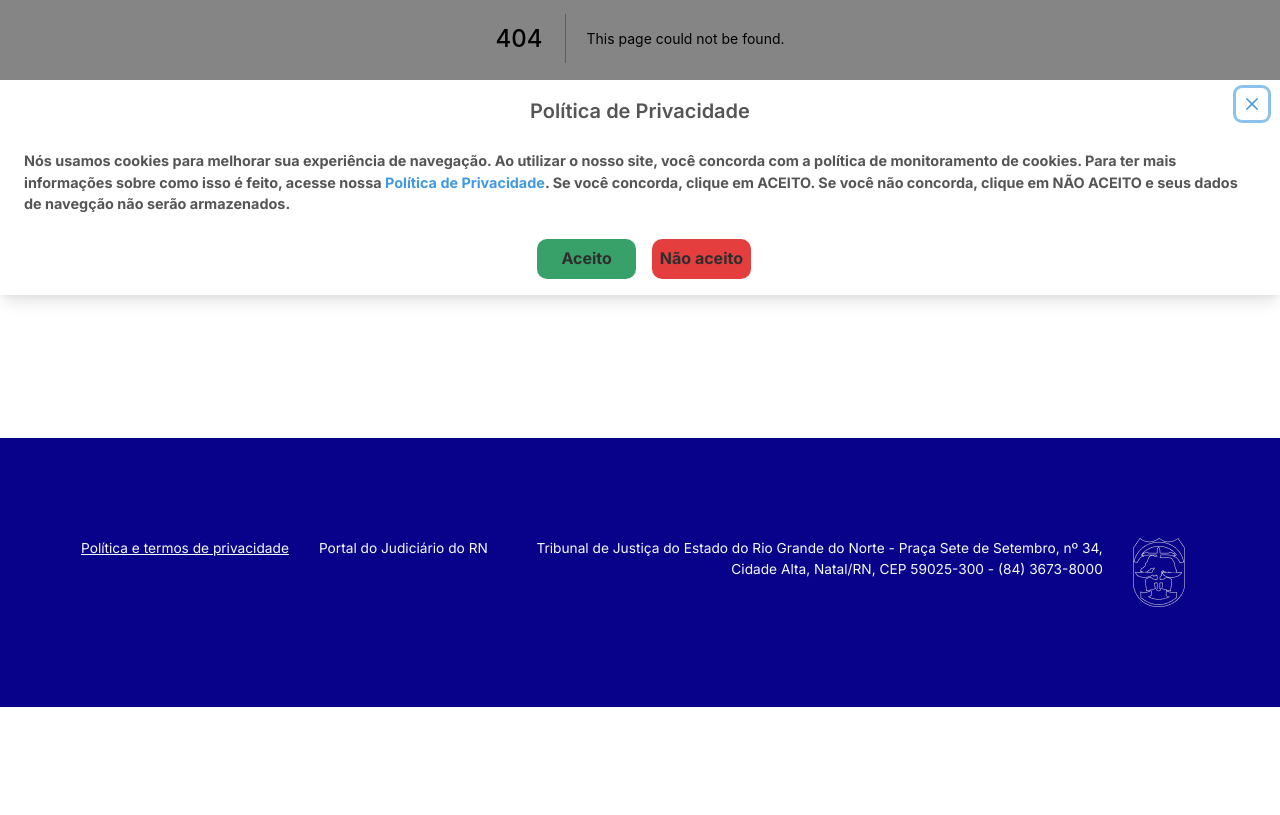
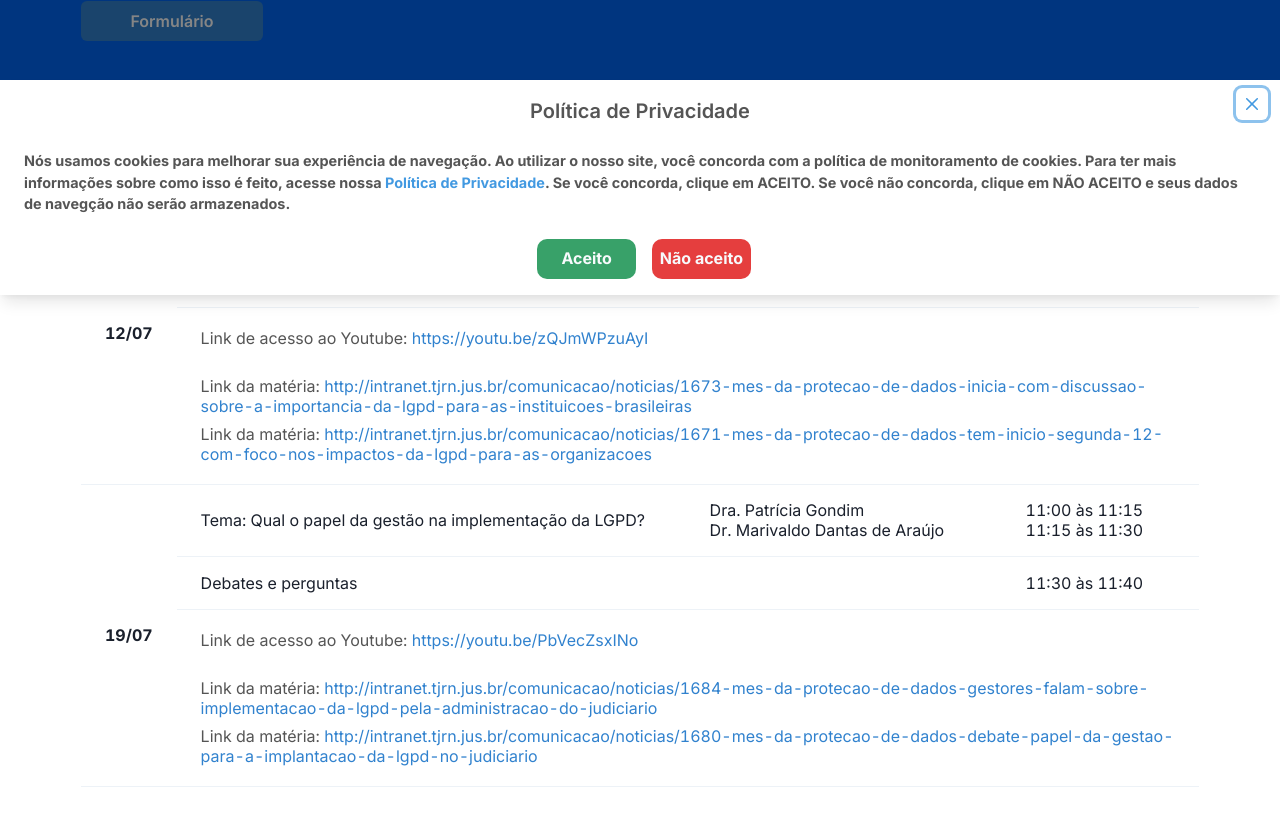
Before and after one commit to yargo11/lgpd, a Next.js app: page /eventos_e_campanhas in a window 1280 px wide. Before the commit this address had no page. Shown: the part 505-1320 px from the top of the page. Before the commit the page ends 1212 px from the top, so only its background shows below. Built offline with nearby package versions, Linux system fonts and the light colour scheme.

Commit message:
eventos e campanhas

```diff
--- a/src/components/CookiesButton/index.tsx
+++ b/src/components/CookiesButton/index.tsx
@@ -16,37 +16,46 @@ import * as ReactGA from 'react-ga';
 
 
 export function CookiesButton() {
-    const [cookieEnabled, setCookieEnabled] = React.useState('false');
+    const [cookieEnabled, setCookieEnabled] = React.useState<Boolean>(false);
 
     const { isOpen, onOpen, onClose } = useDisclosure()
 
     const btnRef = React.useRef()
 
     useEffect(() => {
-        if (typeof window !== 'undefined') {
-            setCookieEnabled(localStorage.getItem('GA-tjrn'));
-        };
+        if (typeof window !== 'undefined' && document.cookie !== '') {
+            const cookieValue = document.cookie
+                .split('; ')
+                .find(row => row.startsWith('cookieState='))
+                .split('=')[1];
+
+            setCookieEnabled(Boolean(cookieValue));
+        }
         onOpen();
     }, [])
 
-    function fecharDrawer() {
+    function accceptCookie() {
 
         if (typeof window !== 'undefined') {
-            localStorage.setItem('GA-tjrn', 'true');
+            document.cookie = "cookieState=true; path=/; max-age=31557600";
+            ReactGA.initialize('UA-38668588-1');
+            ReactGA.pageview(window.location.pathname + window.location.search);
         }
-console.log('tomtom')
         onClose();
     }
 
-    if (typeof window !== 'undefined' && localStorage.getItem('GA-tjrn')) {
-        ReactGA.initialize('UA-38668588-1');
-        ReactGA.pageview(window.location.pathname + window.location.search);
+    function refuseCookie() {
+
+        if (typeof window !== 'undefined') {
+            document.cookie = "cookieState=false; path=/;max-age=3600";
+        }
+        onClose();
     }
 
     return cookieEnabled ? (
         <></>
     ) : (
-        <>
+
         <Drawer
             isOpen={isOpen}
             placement="bottom"
@@ -84,7 +93,7 @@ console.log('tomtom')
 
                 <DrawerFooter display='flex' justifyContent='center'>
                     <HStack>
-                            <Button type="button" onClick={fecharDrawer}
+                        <Button type="button" onClick={accceptCookie}
                             maxW='220px'
                             w='50%'
                             border='none'
@@ -93,10 +102,10 @@ console.log('tomtom')
                             colorScheme='green'
                             fontSize={['0.75rem', '1rem']}
                             fontWeight='700'
-                                color='#2e2e2e'
+                            color='gray.50'
                             mx='0.5rem'
                         > Aceito </Button>
-                            <Button type="button" onClick={onClose}
+                        <Button type="button" onClick={refuseCookie}
                             maxW='220px'
                             w='50%'
                             border='none'
@@ -105,13 +114,13 @@ console.log('tomtom')
                             colorScheme='red'
                             fontSize={['0.75rem', '1rem']}
                             fontWeight='700'
-                                color='#2e2e2e'
+                            color='gray.50'
                             mx='0.5rem'
                         > Não aceito </Button>
                     </HStack>
                 </DrawerFooter>
             </DrawerContent>
         </Drawer>
-        </>
+
     )
 }
--- a/src/components/Header/Menu/index.tsx
+++ b/src/components/Header/Menu/index.tsx
@@ -11,12 +11,11 @@ import {
     MenuButton,
     MenuList,
     MenuItem,
-    MenuItemOption,
-    MenuGroup,
-    MenuOptionGroup,
-    MenuIcon,
-    MenuCommand,
-    MenuDivider,
+    Accordion,
+    AccordionItem,
+    AccordionButton,
+    AccordionPanel,
+    AccordionIcon,
 } from '@chakra-ui/react'
 import { FiMenu, FiChevronDown } from 'react-icons/fi'
 
@@ -77,11 +76,25 @@ export default function MenuLGPD({ showMenu = true }: MenuProps) {
 
                                 <DrawerBody>
                                     <VStack color='tj_dark_blue'>
-                                        <Text as='h5' px='8px'>Geral</Text>
-                                        <Text as='h5' px='8px'>Comitê Gestor</Text>
-                                        <Text as='h5' px='8px'>Dados Pessoais</Text>
-                                        <Text as='h5' px='8px'>Implementação</Text>
-                                        <Text as='h5' px='8px'>Políticas</Text>
+                                        <Text as='h5' px='8px'><Link href='/'>Geral</Link></Text>
+                                        <Text as='h5' px='8px'><Link href='/comite'>Comitê Gestor</Link></Text>
+
+                                        <Accordion allowToggle textAlign='center'>
+                                            <AccordionItem justifyContent='center'>
+                                                <AccordionButton>
+                                                    <Text as='h5' px='8px' w='100%'>
+                                                        Dados Pessoais
+                                                    </Text>
+                                                </AccordionButton>
+                                                <AccordionPanel>
+                                                    <Text as='h5' px='8px'><Link href='/direitos_dos_titulares'>Direitos dos Titulares</Link></Text>
+                                                    <Text as='h5' px='8px'><Link href='/encarregado_pelo_tratamento'>Encarregado pelo Tratamento</Link></Text>
+                                                </AccordionPanel>
+                                            </AccordionItem>
+                                        </Accordion>
+
+                                        <Text as='h5' px='8px'><Link href='/implementacao'>Implementação</Link></Text>
+                                        <Text as='h5' px='8px'><Link href='/politicas'>Políticas</Link></Text>
                                     </VStack>
                                 </DrawerBody>
 
--- a/src/components/Header/index.tsx
+++ b/src/components/Header/index.tsx
@@ -1,4 +1,4 @@
-import { HStack, Box, Image, Spacer, Flex, useBreakpointValue } from '@chakra-ui/react'
+import { HStack, Box, Image, Spacer, Flex, useBreakpointValue, Link } from '@chakra-ui/react'
 
 import Menu from './Menu'
 
@@ -16,7 +16,7 @@ export default function Header() {
                 w='100%'
             >
                 <Flex>
-                    <Image src='/logo-tjrn.png' alt='logo' maxW='288px' w='100%' />
+                    <Link href='/'><Image src='/logo-tjrn.png' alt='logo' maxW='288px' w='100%' /></Link>
                 </Flex>
                 <Spacer />
                 <Menu showMenu={isWideScreen} />
--- a/src/pages/comite.tsx
+++ b/src/pages/comite.tsx
@@ -6,7 +6,7 @@ export default function Comite() {
             <Box bg='#0065F3' py='50px'>
                 <Flex direction='column' maxW='1150px' m='auto' px={4}>
                     <Text as='h2' pb='30px' color='#FEC810'>Comitê Gestor de Proteção de Dados (CGPD)</Text>
-                    <Text as='h4' maxW='832px' textAlign='left'>
+                    <Text as='h4' maxW='832px' textAlign='left' color='gray.50'>
                         É formado por Magistrados e Servidores designados como membros titulares e suplentes. A composição
                         do comitê teve como premissa a formação de equipe multidisciplinar com competências técnicas e a
                         representação de unidades judiciais e administrativas com a finalidade de prestarem assessoramento
--- a/src/pages/direitos_dos_titulares.tsx
+++ b/src/pages/direitos_dos_titulares.tsx
@@ -6,7 +6,7 @@ export default function DireitosDosTitulares() {
             <Box bg='#0065F3' py='50px'>
                 <Flex direction='column' maxW='1150px' m='auto' px={4}>
                     <Text as='h2' pb='30px' color='#FEC810'>Direitos dos titulares</Text>
-                    <Text as='h4' maxW='832px' textAlign='left'>
+                    <Text as='h4' maxW='832px' textAlign='left' color='gray.50'>
                         Titular é a pessoa natural (pessoa viva) a quem se referem os dados pessoais que são objetos de
                         tratamento, ou seja, é a pessoa física a qual os dados pertencem.
                     </Text>
--- a/src/pages/encarregado_pelo_tratamento.tsx
+++ b/src/pages/encarregado_pelo_tratamento.tsx
@@ -6,7 +6,7 @@ export default function EncarregadoPeloTratamento() {
             <Box bg='#0065F3' py='50px'>
                 <Flex direction='column' maxW='1150px' m='auto' px={4}>
                     <Text as='h2' pb='30px' color='#FEC810'>Encarregado pelo tratamento de dados pessoais</Text>
-                    <Text as='h4' maxW='832px' textAlign='left'>
+                    <Text as='h4' maxW='832px' textAlign='left' color='gray.50'>
                         O Encarregado pelo tratamento de dados pessoais é designado pelo Controlador. É a pessoa física ou
                         jurídica responsável por, dentre outras atribuições, realizar a comunicação entre os titulares de
                         dados pessoais, o controlador, a Autoridade Nacional de Proteção de Dados, bem como conhecer
--- /dev/null
+++ b/src/pages/eventos_e_campanhas.tsx
@@ -0,0 +1,126 @@
+import {
+    Flex, Box, Text, Button, Link,
+    Table,
+    Thead,
+    Tbody,
+    Tfoot,
+    Tr,
+    Th,
+    Td,
+    TableCaption,
+} from '@chakra-ui/react'
+
+export default function EventosECampanhas() {
+    return (
+        <Flex direction='column'>
+            <Box bg='#0065F3' py='50px'>
+                <Flex direction='column' maxW='1150px' m='auto' px={4}>
+                    <Text as='h2' pb='30px' color='#FEC810'>Eventos e Campanhas</Text>
+                    <Text as='h3' pb='30px' color='#FEC810'>Quais os eventos e capacitações realizados pelo Poder Judiciário do Rio Grande do Norte?</Text>
+                    <Text as='h4' maxW='832px' textAlign='left' color='gray.50'>
+                        O TJRN optou em fazer uma Campanha de Sensibilização/Capacitação como ponto de partida para o Programa de Capacitação será uma educação
+                        continuada no Poder Judiciário do RN. Dessa forma foi denominado o Mês da Proteção de Dados em formato de webinários.
+                    </Text>
+                    <Button as={Link} href='' colorScheme='blue' w='182px'>Formulário</Button>
+                </Flex>
+            </Box>
+            <Box bg="#fff" py='50px'>
+                <Flex maxW='1150px' m='auto' px={4}>
+                    <Table variant="simple">
+                        <Thead>
+                            <Tr>
+                                <Th>Dias</Th>
+                                <Th>Temáticas</Th>
+                                <Th>Palestrantes</Th>
+                                <Th>Horários</Th>
+                            </Tr>
+                        </Thead>
+                        <Tbody>
+                            <Tr>
+                                <Td rowSpan={4}><strong>12/07</strong></Td>
+                            </Tr>
+                            <Tr>
+                                <Td>Tema: A LGPD interessa para as instituições brasileiras?</Td>
+                                <Td>
+                                    Dra. Tatiana Socoloski<br />
+                                    Dra. Adriana Carla Oliveira
+                                </Td>
+                                <Td>
+                                    11:00 às 11:15<br />
+                                    11:15 às 11:30
+                                </Td>
+                            </Tr>
+                            <Tr>
+                                <Td colSpan={2}>Debates e perguntas</Td>
+                                <Td>11:30 às 11:40</Td>
+
+                            </Tr>
+                            <Tr>
+                                <Td colSpan={3}>
+                                    <Text as='h6' color='#555' py={1}>
+                                        Link de acesso ao Youtube: <Link color='blue.500' href='https://youtu.be/zQJmWPzuAyI'>
+                                            https://youtu.be/zQJmWPzuAyI
+                                        </Link>
+                                    </Text><br />
+                                    <Text as='h6' color='#555' py={1}>
+                                        Link da matéria: <Link color='blue.500' href='http://intranet.tjrn.jus.br/comunicacao/noticias/1673-mes-da-protecao-de-dados-inicia-com-discussao-sobre-a-importancia-da-lgpd-para-as-instituicoes-brasileiras'>
+                                            http://intranet.tjrn.jus.br/comunicacao/noticias/1673-mes-da-protecao-de-dados-inicia-com-discussao-sobre-a-importancia-da-lgpd-para-as-instituicoes-brasileiras
+                                        </Link>
+                                    </Text>
+                                    <Text as='h6' color='#555' py={1}>
+                                        Link da matéria: <Link color='blue.500' href='http://intranet.tjrn.jus.br/comunicacao/noticias/1671-mes-da-protecao-de-dados-tem-inicio-segunda-12-com-foco-nos-impactos-da-lgpd-para-as-organizacoes'>
+                                            http://intranet.tjrn.jus.br/comunicacao/noticias/1671-mes-da-protecao-de-dados-tem-inicio-segunda-12-com-foco-nos-impactos-da-lgpd-para-as-organizacoes
+                                        </Link>
+                                    </Text>
+                                </Td>
+
+                            </Tr>
+                        </Tbody>
+                        <Tbody>
+                            <Tr>
+                                <Td rowSpan={4}><strong>19/07</strong></Td>
+                            </Tr>
+                            <Tr>
+                                <Td>Tema: Qual o papel da gestão na implementação da LGPD?</Td>
+                                <Td>
+                                    Dra. Patrícia Gondim<br />
+                                    Dr. Marivaldo Dantas de Araújo
+                                </Td>
+                                <Td>
+                                    11:00 às 11:15<br />
+                                    11:15 às 11:30
+
+                                </Td>
+                            </Tr>
+                            <Tr>
+                                <Td colSpan={2}>Debates e perguntas</Td>
+                                <Td>11:30 às 11:40</Td>
+
+                            </Tr>
+                            <Tr>
+                                <Td colSpan={3}>
+                                    <Text as='h6' color='#555' py={1}>
+                                        Link de acesso ao Youtube: <Link color='blue.500' href='https://youtu.be/PbVecZsxINo'>
+                                            https://youtu.be/PbVecZsxINo
+                                        </Link>
+                                    </Text><br />
+                                    <Text as='h6' color='#555' py={1}>
+                                        Link da matéria: <Link color='blue.500' href='http://intranet.tjrn.jus.br/comunicacao/noticias/1684-mes-da-protecao-de-dados-gestores-falam-sobre-implementacao-da-lgpd-pela-administracao-do-judiciario'>
+                                            http://intranet.tjrn.jus.br/comunicacao/noticias/1684-mes-da-protecao-de-dados-gestores-falam-sobre-implementacao-da-lgpd-pela-administracao-do-judiciario
+                                        </Link>
+                                    </Text>
+                                    <Text as='h6' color='#555' py={1}>
+                                        Link da matéria: <Link color='blue.500' href='http://intranet.tjrn.jus.br/comunicacao/noticias/1680-mes-da-protecao-de-dados-debate-papel-da-gestao-para-a-implantacao-da-lgpd-no-judiciario'>
+                                            http://intranet.tjrn.jus.br/comunicacao/noticias/1680-mes-da-protecao-de-dados-debate-papel-da-gestao-para-a-implantacao-da-lgpd-no-judiciario
+                                        </Link>
+                                    </Text>
+                                </Td>
+
+                            </Tr>
+                        </Tbody>
+                    </Table>
+                </Flex>
+            </Box>
+        </Flex>
+    )
+}
--- a/src/pages/index.tsx
+++ b/src/pages/index.tsx
@@ -124,7 +124,11 @@ export default function Home() {
                 <HStack p={4}>
                   <Image src='/pasta-icon.png' alt="Eventos e Campanhas" />
                   <Spacer />
-                  <Text color="#555" fontWeight='bold' fontSize={['0.75rem', '0.875rem', '1rem']}>Eventos e Campanhas</Text>
+                  <Text color="#555" fontWeight='bold' fontSize={['0.75rem', '0.875rem', '1rem']}>
+                    <Link href='/eventos_e_campanhas'>
+                      Eventos e Campanhas
+                    </Link>
+                  </Text>
                 </HStack>
               </Center>
             </WrapItem>
```
Lines whose indentation alone changed are shown as unchanged.
